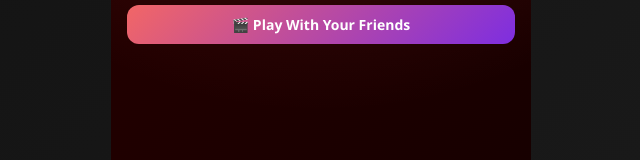
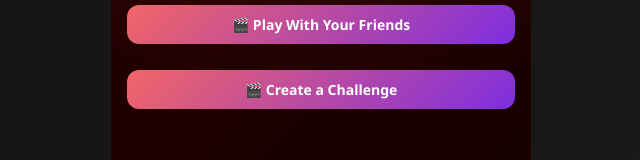
Before and after one commit to uj494/bohowood, a React (Vite) app in the folder frontend/: page / in a window 1280 px wide. Shown: the part 384-544 px from the top of the page, without its empty margins (319-959 px from the left). Built offline with nearby package versions, Linux system fonts and the light colour scheme; no server answers.

Commit message:
new button

```diff
--- a/frontend/src/pages/Game.jsx
+++ b/frontend/src/pages/Game.jsx
@@ -167,9 +167,16 @@ export default function App() {
         <br></br>
         <button
           className="create-challenge-btn"
+          onClick={() => navigate("/multiplayer")}
+        >
+          🎬 Play With Your Friends
+        </button>
+        <br></br>
+        <button
+          className="create-challenge-btn"
           onClick={() => navigate("/create")}
         >
-          🎬 Play With Your Friends
+          🎬 Create a Challenge
         </button>
         {result === "lose" && (
           <div className="result-overlay">
```
